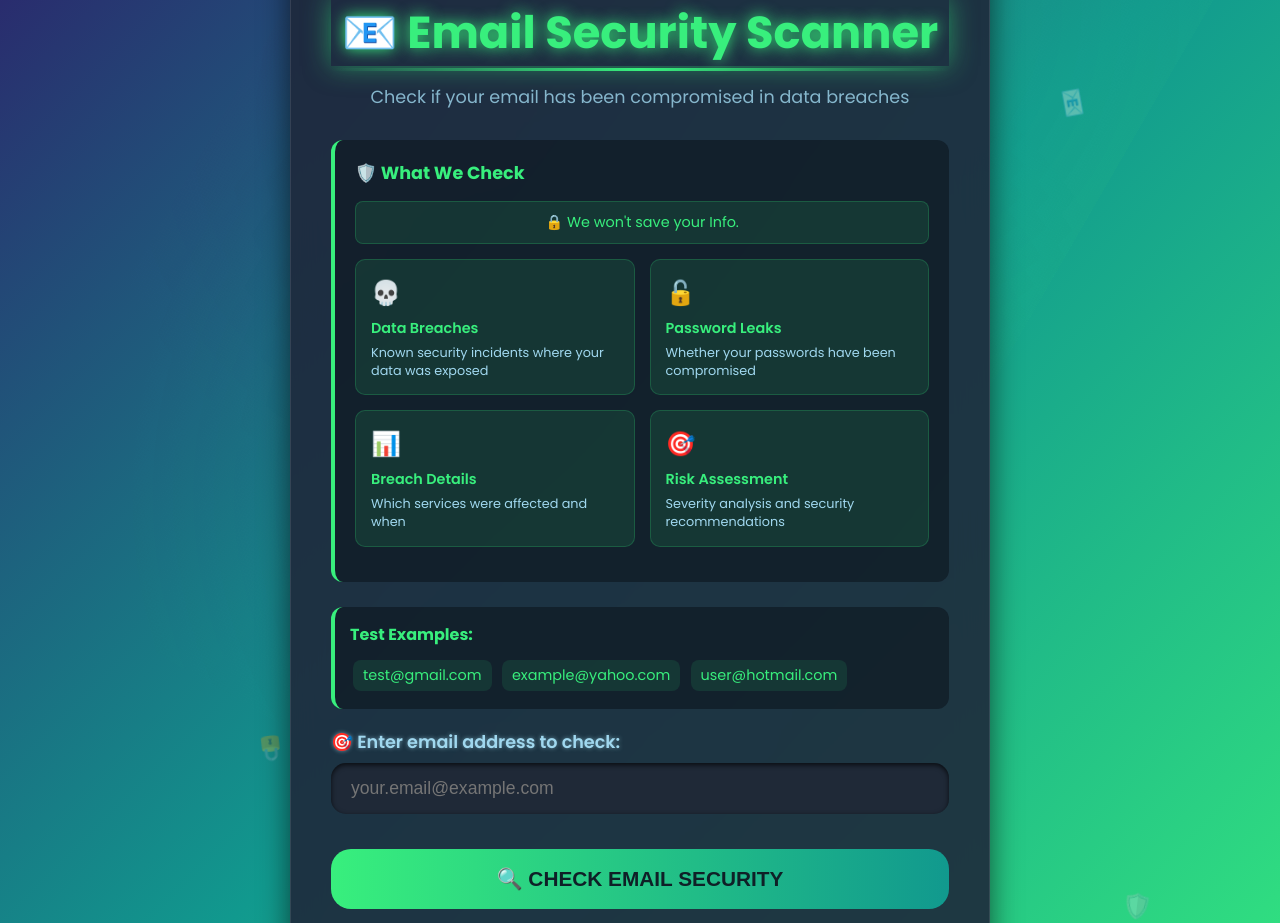
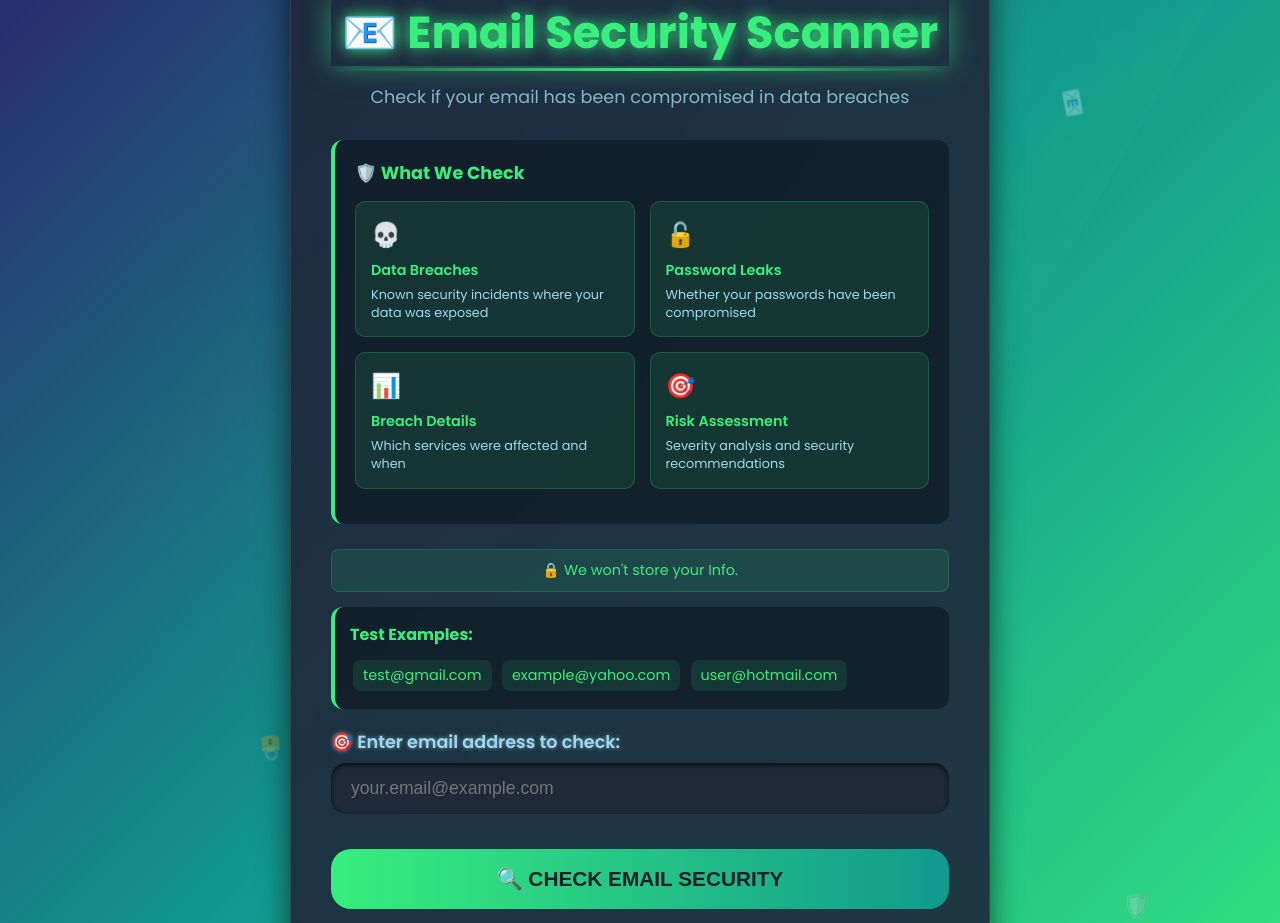
Before and after one commit to harsgames/Virus-Scanner, a Flask app: page /email-scanner in a window 1280 px wide. Shown: the part 182-1105 px from the top of the page. Run offline with Flask 3, Linux system fonts and the light colour scheme.

Commit message:
Update email-scanner.html

```diff
--- a/templates/email-scanner.html
+++ b/templates/email-scanner.html
@@ -3,7 +3,7 @@
 <head>
   <meta charset="UTF-8" />
   <meta name="viewport" content="width=device-width, initial-scale=1" />
-  <title>Email Security Scanner</title>
+  <title>RASED راصد</title>
   <style>
     @import url('https://fonts.googleapis.com/css2?family=Poppins:wght@400;600;700&display=swap');
 
@@ -695,9 +695,7 @@
 
     <div class="email-info">
       <h3 id="what-we-check">🛡️ What We Check</h3>
-      <div class="privacy-note" id="privacy-note">
-        🔒 We won't save your Info.
-      </div>
+
       <div class="info-grid">
         <div class="info-item">
           <span class="icon">💀</span>
@@ -721,6 +719,9 @@
         </div>
       </div>
     </div>
+    <div class="privacy-note" id="privacy-note">
+        🔒 We won't store your Info.
+      </div>
 
     <div class="email-examples">
       <h3 id="test-examples">Test Examples:</h3>
@@ -758,7 +759,7 @@
         title: '📧 Email Security Scanner',
         subtitle: 'Check if your email has been compromised in data breaches',
         whatWeCheck: '🛡️ What We Check',
-        privacyNote: '🔒 We won\'t save your Info.',
+        privacyNote: '🔒 We won\'t store your Info.',
         feature1Title: 'Data Breaches',
         feature1Desc: 'Known security incidents where your data was exposed',
         feature2Title: 'Password Leaks',
@@ -791,7 +792,7 @@
         title: '📧 ماسح أمان البريد الإلكتروني',
         subtitle: 'تحقق من تعرض بريدك الإلكتروني للاختراق في تسريبات البيانات',
         whatWeCheck: '🛡️ ما نفحصه',
-        privacyNote: '🔒 لن نحفظ معلوماتك.',
+        privacyNote: '🔒 لن نخزن معلوماتك.',
         feature1Title: 'تسريبات البيانات',
         feature1Desc: 'الحوادث الأمنية المعروفة حيث تم تعريض بياناتك',
         feature2Title: 'تسريبات كلمات المرور',
@@ -824,7 +825,7 @@
         title: '📧 Escáner de Seguridad de Email',
         subtitle: 'Verifica si tu email ha sido comprometido en filtraciones de datos',
         whatWeCheck: '🛡️ Qué Verificamos',
-        privacyNote: '🔒 No guardaremos tu información.',
+        privacyNote: '🔒 No almacenaremos su información..',
         feature1Title: 'Filtraciones de Datos',
         feature1Desc: 'Incidentes de seguridad conocidos donde tus datos fueron expuestos',
         feature2Title: 'Filtraciones de Contraseñas',
@@ -890,7 +891,7 @@
         title: '📧 Scanner de Sécurité Email',
         subtitle: 'Vérifiez si votre email a été compromis dans des fuites de données',
         whatWeCheck: '🛡️ Ce Que Nous Vérifions',
-        privacyNote: '🔒 Nous ne sauvegarderons pas vos informations.',
+        privacyNote: '🔒 Nous ne conserverons pas vos informations.',
         feature1Title: 'Fuites de Données',
         feature1Desc: 'Incidents de sécurité connus où vos données ont été exposées',
         feature2Title: 'Fuites de Mots de Passe',
```
